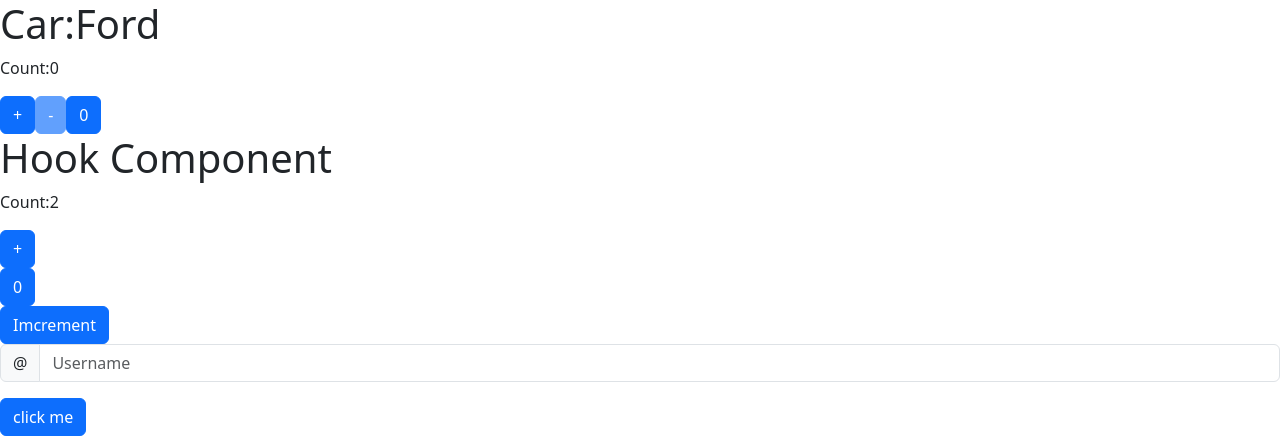
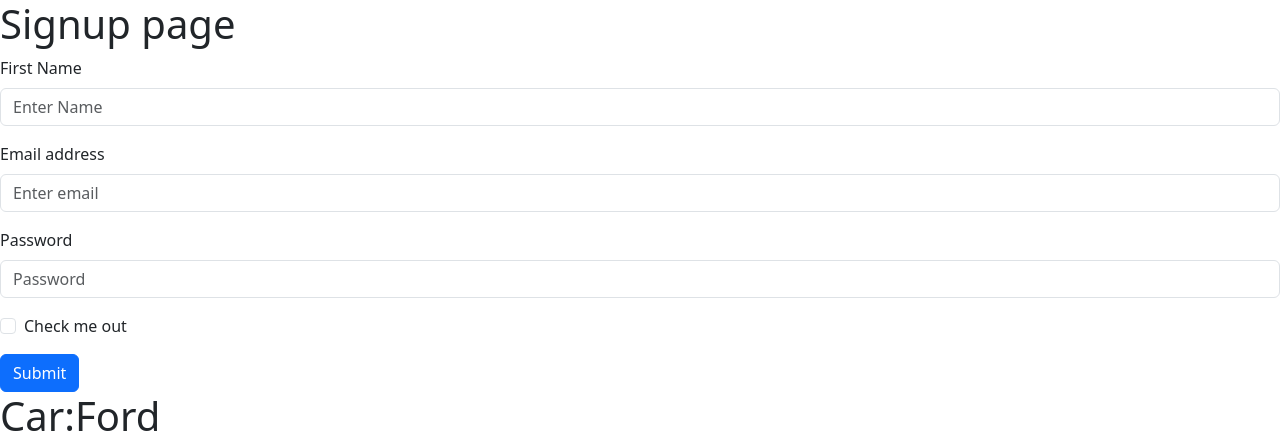
Before and after one commit to shabuj603/demo_react, a React (Create React App) app: page / in a window 1280 px wide. Shown: the top 442 px of the page. Built offline with nearby package versions, Linux system fonts and the light colour scheme.

Commit message:
formik_form_validation

```diff
--- a/package.json
+++ b/package.json
@@ -7,12 +7,14 @@
     "@testing-library/react": "^13.4.0",
     "@testing-library/user-event": "^13.5.0",
     "bootstrap": "^5.3.3",
+    "formik": "^2.4.6",
     "react": "^18.3.1",
     "react-bootstrap": "^2.10.2",
     "react-dom": "^18.3.1",
     "react-icons": "^5.2.1",
     "react-scripts": "5.0.1",
-    "web-vitals": "^2.1.4"
+    "web-vitals": "^2.1.4",
+    "yup": "^1.4.0"
   },
   "scripts": {
     "start": "react-scripts start",
--- a/src/App.js
+++ b/src/App.js
@@ -12,6 +12,7 @@
 import EventBinding from "./EVENT_HANDLER_CLASS/EventBinding";
 import HookUseState from "./HOOK_USE_STATE/HookUseState";
 import FunctionalHook from "./HOOK_USE_STATE/FunctionalHook";
+import Signup from "./components/SIGNUP.JS/Signup";
 
 
 
@@ -23,6 +24,7 @@
 
 function App(){
     return <div>
+        <Signup/>
         <FunctionalHook/>
         <HookUseState/>
         <EventBinding/>
--- /dev/null
+++ b/src/components/SIGNUP.JS/Signup.js
@@ -0,0 +1,69 @@
+import React from "react";
+import Form from 'react-bootstrap/Form';
+import Button from 'react-bootstrap/Button';
+import { useFormik } from 'formik';
+import * as Yup from 'yup';
+import { object, string, number, date, InferType } from 'yup';
+const Signup =()=>{
+
+    const formik = useFormik({
+        initialValues:{
+            name:"",
+            email:"",
+            password:"",
+        },
+        validationSchema:Yup.object({
+            name: string().min(2,"name must have 2 characters").required(),
+            email: string().email('Invalid email').required('Required'),
+            password:string().min(8,"name must have 8 characters").required(),
+            website: string().url().nullable(),
+            number: number().nullable(),
+            createdOn: date().default(() => new Date()),
+        }),
+        onSubmit:(value,{resetForm})=>{
+            console.log(value);
+            resetForm({
+                value:"",
+            })
+        }
+    })
+    return(
+        <>
+        <h1>Signup page</h1>
+    <Form onSubmit={formik.handleSubmit}>
+    <Form.Group className="mb-3" controlId="formBasicName">
+        <Form.Label>First Name</Form.Label>
+        <Form.Control type="text" name="name" placeholder="Enter Name" onChange={formik.handleChange} value={formik.values.name}/>
+        <Form.Text className="text-muted">
+        {formik.errors.name && formik.touched.name ? (
+             <div style={{color:"red"}}>{formik.errors.name}</div>
+           ) : null}
+        </Form.Text>
+      </Form.Group>
+      <Form.Group className="mb-3" controlId="formBasicEmail">
+        <Form.Label>Email address</Form.Label>
+        <Form.Control type="email" name="email" onChange={formik.handleChange} placeholder="Enter email" value={formik.values.email} />
+        <Form.Text className="text-muted">
+        {formik.errors.email && formik.touched.email ? (
+             <div style={{color:"red"}}>{formik.errors.email}</div>
+           ) : null}
+        </Form.Text>
+      </Form.Group>
+
+      <Form.Group className="mb-3" controlId="formBasicPassword">
+        <Form.Label>Password</Form.Label>
+        <Form.Control type="password" name="password" onChange={formik.handleChange} placeholder="Password" value={formik.values.password} />
+      </Form.Group>
+      <Form.Group className="mb-3" controlId="formBasicCheckbox">
+        <Form.Check type="checkbox" label="Check me out" />
+      </Form.Group>
+      <Button variant="primary" type="submit">
+        Submit
+      </Button>
+    </Form>
+    </>
+
+
+    )
+}
+export default Signup;
--- a/src/components/card.js
+++ b/src/components/card.js
@@ -1,7 +1,6 @@
 
 import '../index'
 function Card(props){
-  console.log(props);
   return <div className='card'>
   <p className="cardtitle"> {props.titleText}</p>
 <h2 className="carddesc">{props.description}</h2>
```
Also changed, not shown: 1 other file (tests, documents, lock files or other folders).
